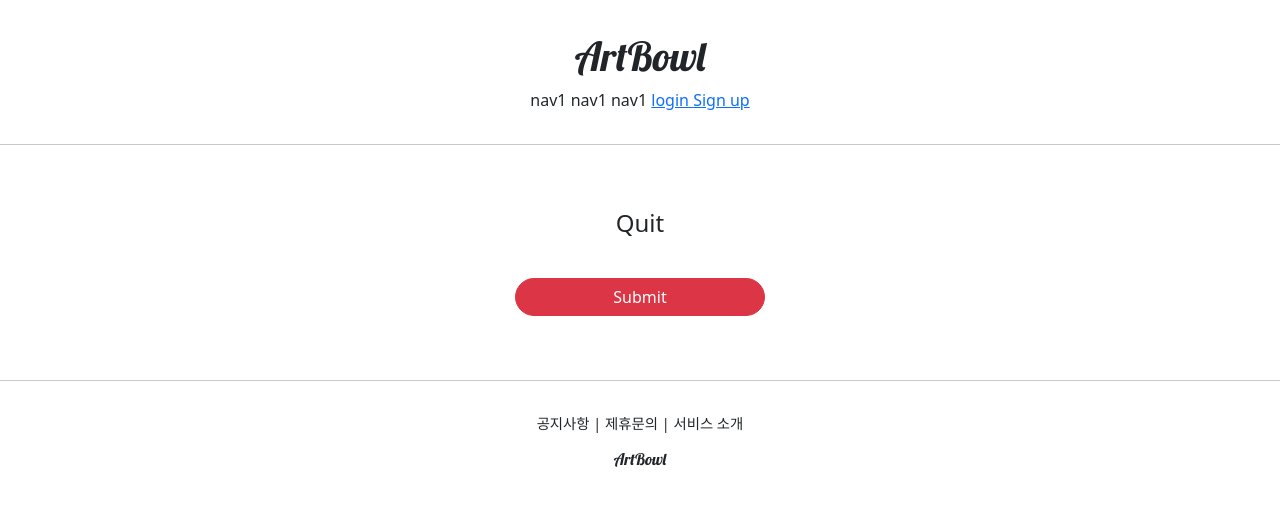
After one commit to Jangyj99/artbowl, a Django app: template accountapp/templates/accountapp/delete.html in a window 1280 px wide. The commit adds this page. Shown: the top 506 px of the page. Run offline with Django 4.2, Linux system fonts and the light colour scheme; the template is opened without the code that fills it, so the values that code supplies are empty; some libraries are stand-ins or nearby versions.

Commit message:
DeleteView quit

```diff
--- /dev/null
+++ b/accountapp/templates/accountapp/delete.html
@@ -0,0 +1,16 @@
+{% extends 'base.html' %}
+{% load bootstrap4 %}
+{% block content %}
+
+    <div style="text-align: center; max-width: 500px; margin: 4rem auto" >
+        <div class="mb-4">
+            <h4>Quit</h4>
+        </div>
+
+        <form action="{% url 'accountapp:delete' pk=user.pk %}" method="post">
+            {% csrf_token %}
+{#            {{ form }}#}
+            <input type="submit" class="btn btn-danger rounded-pill col-6 mt-3">
+        </form>
+    </div>
+{% endblock %}
--- a/accountapp/templates/accountapp/detail.html
+++ b/accountapp/templates/accountapp/detail.html
@@ -16,6 +16,11 @@
                     Change Info
                 </p>
             </a>
+                <a href="{% url 'accountapp:delete' pk=user.pk %}">
+                <p>
+                    Quit
+                </p>
+            </a>
             {% endif %}
         </div>
     </div>
--- a/accountapp/urls.py
+++ b/accountapp/urls.py
@@ -1,7 +1,7 @@
 from django.contrib.auth.views import LoginView, LogoutView
 from django.urls import path
 
-from accountapp.views import hello_world, AccountCreateView, AccountDetailView, AccountUpdateView
+from accountapp.views import hello_world, AccountCreateView, AccountDetailView, AccountUpdateView, AccountDeleteView
 
 app_name = "accountapp"
 
@@ -11,6 +11,7 @@ urlpatterns = [
     path('logout/', LogoutView.as_view(), name='logout'),
     path('create/', AccountCreateView.as_view(), name='create'),
     path('detail/<int:pk>', AccountDetailView.as_view(), name='detail'),
-    path('update/<int:pk>', AccountUpdateView.as_view(), name='update')
+    path('update/<int:pk>', AccountUpdateView.as_view(), name='update'),
+    path('delete/<int:pk>', AccountDeleteView.as_view(), name='delete'),
     #라우팅 하기
 ]
--- a/templates/header.html
+++ b/templates/header.html
@@ -10,6 +10,9 @@
         <a href="{% url 'accountapp:login' %}?next={{ request.path }}">
             <span>login</span>
         </a>
+            <a href="{% url 'accountapp:create' %}">
+            <span>Sign up</span>
+        </a>
         {% else %}
             <a href="{% url 'accountapp:detail' pk=user.pk %}">
                 <span>Mypage</span>
```
Also changed, not shown: accountapp/views.py (+7 -1 lines).
